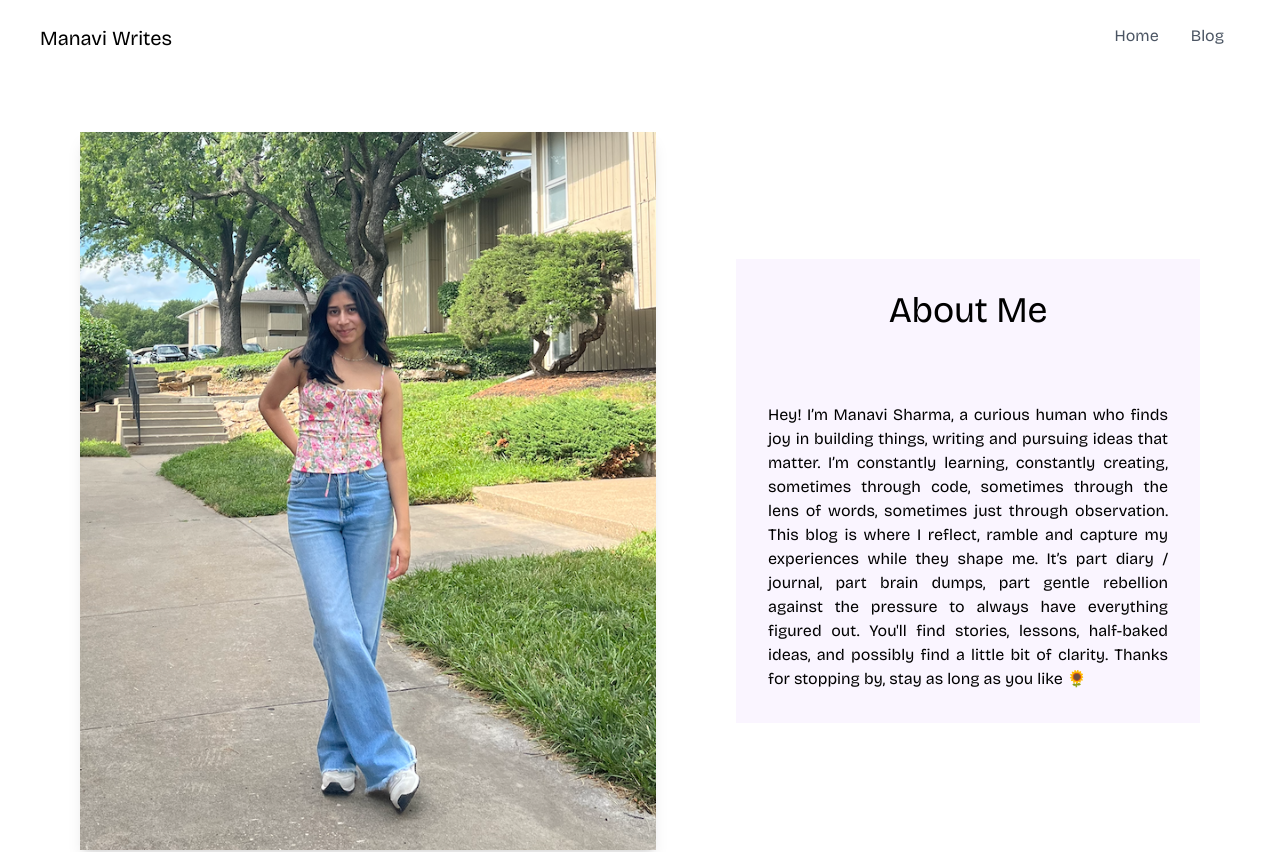
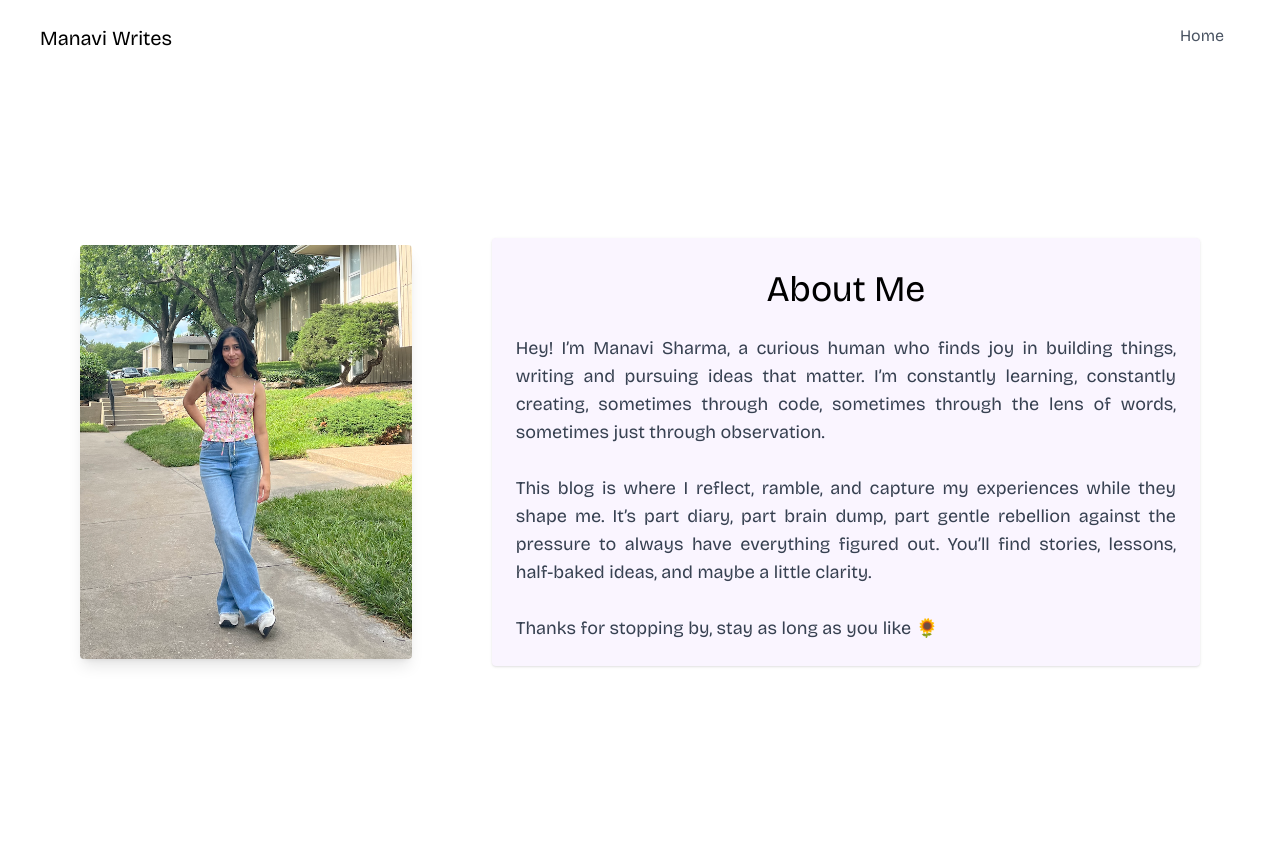
Before and after one commit to manavisharma14/manavi-blog, a Next.js app: page / in a window 1280 px wide. Shown: the top 852 px of the page. Built offline with nearby package versions, Linux system fonts and the light colour scheme; no server answers; the database is empty.

Commit message:
fixed mobile friendly

```diff
--- a/src/app/components/Navbar.tsx
+++ b/src/app/components/Navbar.tsx
@@ -5,7 +5,7 @@ export default function Navbar(){
             <Link href='/' className="font-extrabold text-xl">Manavi Writes</Link>
             <div className="font-bold">
                 <Link href='/' className="mx-4 text-gray-600 hover:text-gray-900">Home</Link>
-                <Link href='/blog' className="mx-4 text-gray-600 hover:text-gray-900">Blog</Link>
+                {/* <Link href='/blog' className="mx-4 text-gray-600 hover:text-gray-900">Blog</Link> */}
             </div>
         </nav>
     )
--- a/src/app/page.tsx
+++ b/src/app/page.tsx
@@ -1,57 +1,41 @@
 import Image from "next/image";
 import BlogList from "./components/BlogList";
+
 export default function Home() {
-
-  const getBlogs = async () => {
-    try {
-      const response = await fetch('/api/blog', {
-        method: 'GET',
-        headers: {
-          'Content-Type': 'application/json',
-        }
-      });
-      if(!response.ok){
-        throw new Error('Failed to fetch blogs');
-      }
-    } catch(error){
-      console.error('Error fetching blogs:', error);
-      return [];
-    }
-  }
-
   return (
     <div>
-      <div className="min-h-screen flex items-center justify-center p-20 gap-20 mx-auto">
-      <div className="max-w-2xl">
+      {/* About Me Section */}
+      <div className="min-h-screen flex flex-col lg:flex-row items-center justify-center p-6 sm:p-10 lg:p-20 gap-10 lg:gap-20 mx-auto">
+
+        {/* Manavi's Image */}
+        <div className="w-full flex justify-center lg:justify-end">
           <Image
             src="/manaviimage.png"
-          alt="Manavi Logo"
-          width={900}
-          height={900}
-          className=" shadow-lg hover:shadow-2xl transition-shadow duration-300 ease-in-out max-w-xl"
+            alt="Manavi"
+            width={500}
+            height={500}
+            className="w-full max-w-xs sm:max-w-sm md:max-w-md lg:max-w-xl shadow-lg hover:shadow-2xl transition-shadow duration-300 ease-in-out rounded"
+            priority
           />
         </div>
 
-      <div className="flex flex-col gap-10 items-center max-w-3xl bg-purple-50 ">
-        <h1 className="mt-8 text-4xl font-extrabold">About Me</h1>
-        <p className="m-8 justify-center text-justify">
-
-
+        {/* About Me Text */}
+        <div className="flex flex-col gap-6 items-center text-center lg:text-left max-w-3xl bg-purple-50 p-6 rounded shadow">
+          <h1 className="text-4xl font-extrabold mt-2">About Me</h1>
+          <p className="text-base sm:text-lg text-gray-700 text-justify">
             Hey! I’m Manavi Sharma, a curious human who finds joy in building things, writing and pursuing ideas that matter. I’m constantly learning, constantly creating, sometimes through code, sometimes through the lens of words, sometimes just through observation.
-
-
-This blog is where I reflect, ramble and capture my experiences while they shape me. It’s part diary / journal, part brain dumps, part gentle rebellion against the pressure to always have everything figured out. You'll find stories, lessons, half-baked ideas, and possibly find a little bit of clarity.
-
-
-Thanks for stopping by, stay as long as you like 🌻</p>
+            <br /><br />
+            This blog is where I reflect, ramble, and capture my experiences while they shape me. It’s part diary, part brain dump, part gentle rebellion against the pressure to always have everything figured out. You’ll find stories, lessons, half-baked ideas, and maybe a little clarity.
+            <br /><br />
+            Thanks for stopping by, stay as long as you like 🌻
+          </p>
         </div>
       </div>
+
+      {/* Blog List Section */}
       <div>
         <BlogList />
       </div>
-
-
-
     </div>
   );
 }
```
Lines whose indentation alone changed are shown as unchanged.
